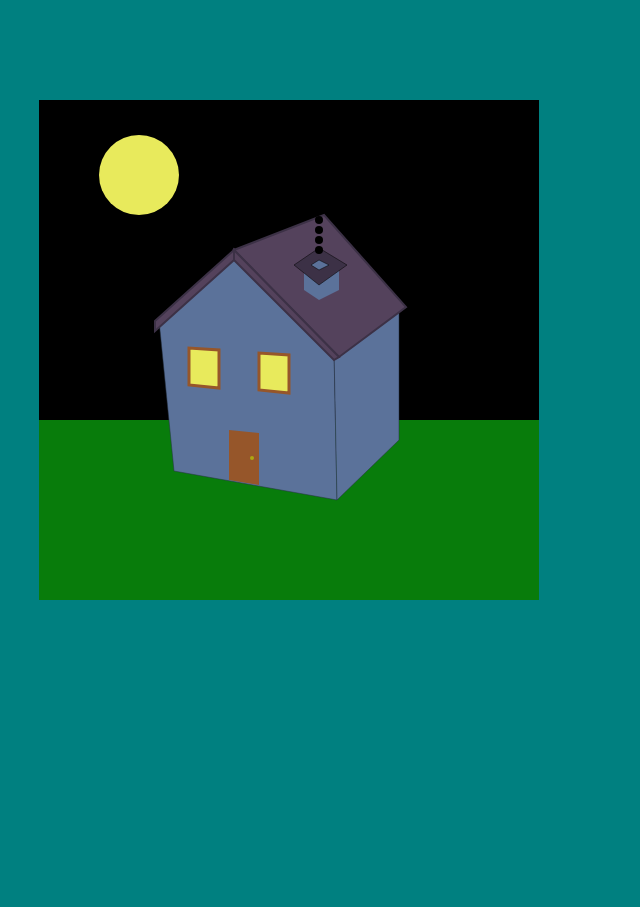
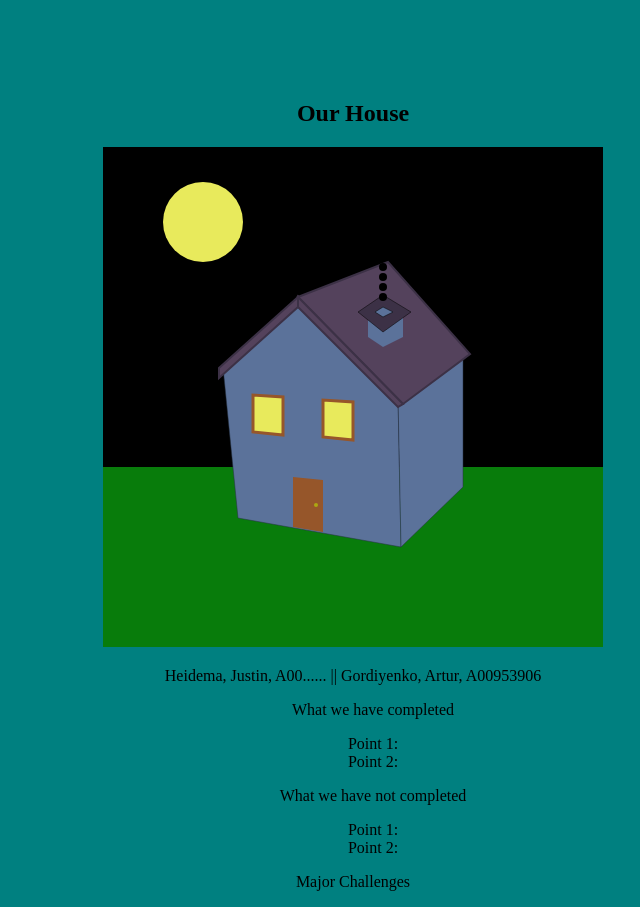
Before and after one commit to JustinHeidema/1536-Assignment-3, a plain HTML site: page index.html in a window 1280 px wide. Shown: the whole page, without its empty margins (287-927 px from the left). Before the commit the page ends 800 px from the top, so only its background shows below. Drawn offline with Linux system fonts and the light colour scheme.

Commit message:
added footer with required readme text. changed title to names as said in the requirements

```diff
--- a/css.css
+++ b/css.css
@@ -1,10 +1,18 @@
 html {
   background-color: teal;
-  width: 90%;
-  height: 90%;
 }
 
 #house {
   text-align: center;
   margin-top: 100px;
 }
+
+header {
+}
+footer {
+  background-color: teal;
+}
+
+ul li {
+  list-style-type: none;
+}
--- a/index.html
+++ b/index.html
@@ -2,9 +2,15 @@
 <html lang="en">
 <link rel="stylesheet" type="text/css" href="css.css">
 <head>
-    <title>House</title>
+    <title>
+      Heidema,Justin||
+      Gordiyenko,Artur
+    </title>
     <meta charset="utf-8">
 </head>
+<header>
+  <h2>Our House</h2>
+</header>
 <body id="house" onload="interval1">
     <canvas id='myDrawing' width='500' height='500'></canvas>
     <script>
@@ -351,4 +357,16 @@
         }
     </script>
 </body>
+<footer>
+  <p>Heidema, Justin, A00...... || Gordiyenko, Artur, A00953906</p>
+  <ul><p>What we have completed</p>
+    <li>Point 1:</li>
+    <li>Point 2:</li>
+  </ul>
+  <ul><p>What we have not completed</p>
+    <li>Point 1:</li>
+    <li>Point 2:</li>
+  </ul>
+  </p>Major Challenges</p>
+</footer>
 </html>
```
